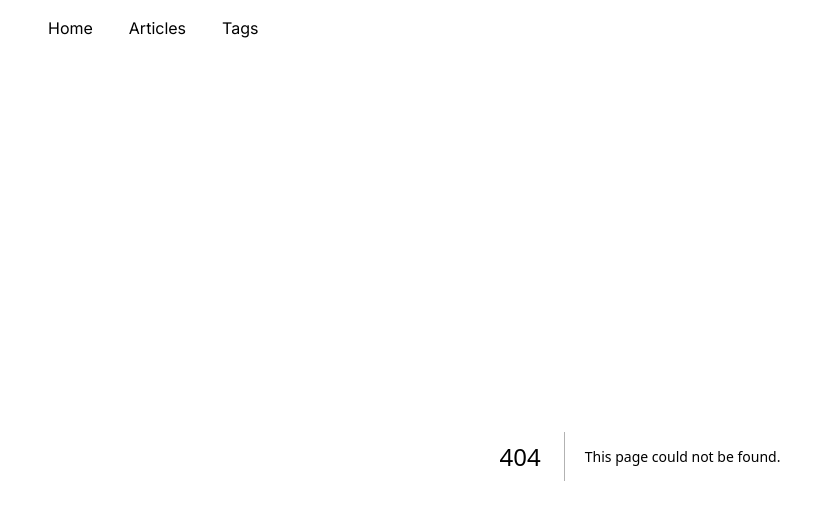
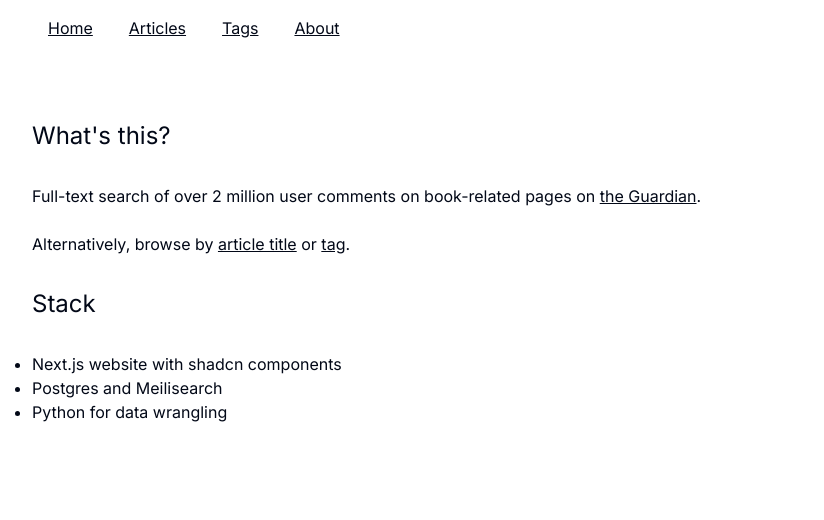
Before and after one commit to PizzaMyHeart/bcdb-web, a Next.js app: page /about in a window 1280 px wide. Before the commit this address had no page. Shown: the top 520 px of the page, without its empty margins (0-824 px from the left). Built offline with nearby package versions, Linux system fonts and the light colour scheme.

Commit message:
extracted article header as component; about page

```diff
--- /dev/null
+++ b/app/about/page.tsx
@@ -0,0 +1,20 @@
+export default function About() {
+    return (
+        <div className="p-8">
+            <h1 className="text-2xl my-8">What's this?</h1>
+            <p>
+                Full-text search of over 2 million user comments on book-related pages on <a href="https://www.theguardian.com/books" target="_blank">the Guardian</a>.
+            </p>
+            <br/>
+            <p>
+                Alternatively, browse by <a href="/article/all">article title</a> or <a href="/tag/all">tag</a>.
+            </p>
+            <h1 className="text-2xl my-8">Stack</h1>
+            <ul className="list-disc">
+                <li>Next.js website with shadcn components</li>
+                <li>Postgres and Meilisearch</li>
+                <li>Python for data wrangling</li>
+            </ul>
+        </div>
+    )
+}
--- a/app/article/[article_id]/page.tsx
+++ b/app/article/[article_id]/page.tsx
@@ -1,6 +1,6 @@
 import prisma from "@/app/lib/prisma";
-import { useEffect } from "react";
 import Comments from "@/components/comments";
+import ArticleHeader from "@/components/articleHeader";
 
 export default async function Article({ params }) {
 
@@ -21,18 +21,7 @@ export default async function Article({ params }) {
 
     return (
         <div className="px-4">
-            <div>Articles</div>
-        {articles.map(article => {
-            return (
-                <div key={article.id}>
-                    <p>{article.title}</p>
-                    <p>{article.published_date.toLocaleString()}</p>
-                    <p>{article.comment_count.toString()} comments</p>
-                    <a href={article.permalink} target="_blank">View original</a>
-                </div>
-            )
-
-        })}
+        <ArticleHeader articles={articles}/>
         <Comments comments={comments}/>
         </div>
     );
--- a/app/globals.css
+++ b/app/globals.css
@@ -74,3 +74,9 @@
     @apply bg-background text-foreground;
   }
 }
+
+@layer base {
+  a {
+    @apply underline;
+  }
+}
--- /dev/null
+++ b/components/articleHeader.tsx
@@ -0,0 +1,19 @@
+export default function ArticleHeader({ articles }) {
+    return (
+        <div>
+        {articles.map(article => {
+            return (
+                <div key={article.id}>
+                    <h1 className="text-3xl">{article.title}</h1>
+                    <div className="flex mb-8">
+                        <p className="mr-4">{article.published_date.toLocaleString()}</p>
+                        <p className="mx-4">{article.comment_count.toString()} comments</p>
+                        <a href={article.permalink} target="_blank" className="mx-4">View original</a>
+                    </div>
+                </div>
+            )
+
+        })}
+        </div>
+    )
+}
--- a/components/navbar.tsx
+++ b/components/navbar.tsx
@@ -1,4 +1,4 @@
-"use client";
+"use client"
 
 import Link from "next/link";
 import {
@@ -11,29 +11,18 @@ import {
     NavigationMenuTrigger,
     navigationMenuTriggerStyle,
     NavigationMenuViewport,
-  } from "@/components/ui/navigation-menu"
+  } from "@/components/ui/navigation-menu";
+import NavItem from "./navitem";
 
 
 export default function Navbar() {
     return (
         <NavigationMenu className="px-8">
             <NavigationMenuList>
-              <NavigationMenuItem className="p-4 hover:underline">
-                <Link href="/">
-                    Home
-                </Link>
-
-                </NavigationMenuItem>
-                <NavigationMenuItem className="p-4 hover:underline">
-                  <Link href="/article/all">
-                      Articles
-                  </Link>
-                </NavigationMenuItem>
-                <NavigationMenuItem className="p-4 hover:underline">
-                  <Link href="/tag/all">
-                      Tags
-                  </Link>
-                </NavigationMenuItem>
+                <NavItem href="/" innerText="Home"/>
+                <NavItem href="/article/all" innerText="Articles"/>
+                <NavItem href="/tag/all" innerText="Tags"/>
+                <NavItem href="/about" innerText="About"/>
             </NavigationMenuList>
         </NavigationMenu>
     )
--- a/components/navitem.tsx
+++ b/components/navitem.tsx
@@ -0,0 +1,16 @@
+"use client"
+
+import Link from "next/link";
+import {
+    NavigationMenuItem,
+  } from "@/components/ui/navigation-menu"
+
+export default function NavItem({ href, innerText }){
+    return (
+        <NavigationMenuItem className="p-4 hover:bg-black hover:text-white">
+            <Link href={href}>
+                {innerText}
+            </Link>
+            </NavigationMenuItem>
+    )
+}
```
